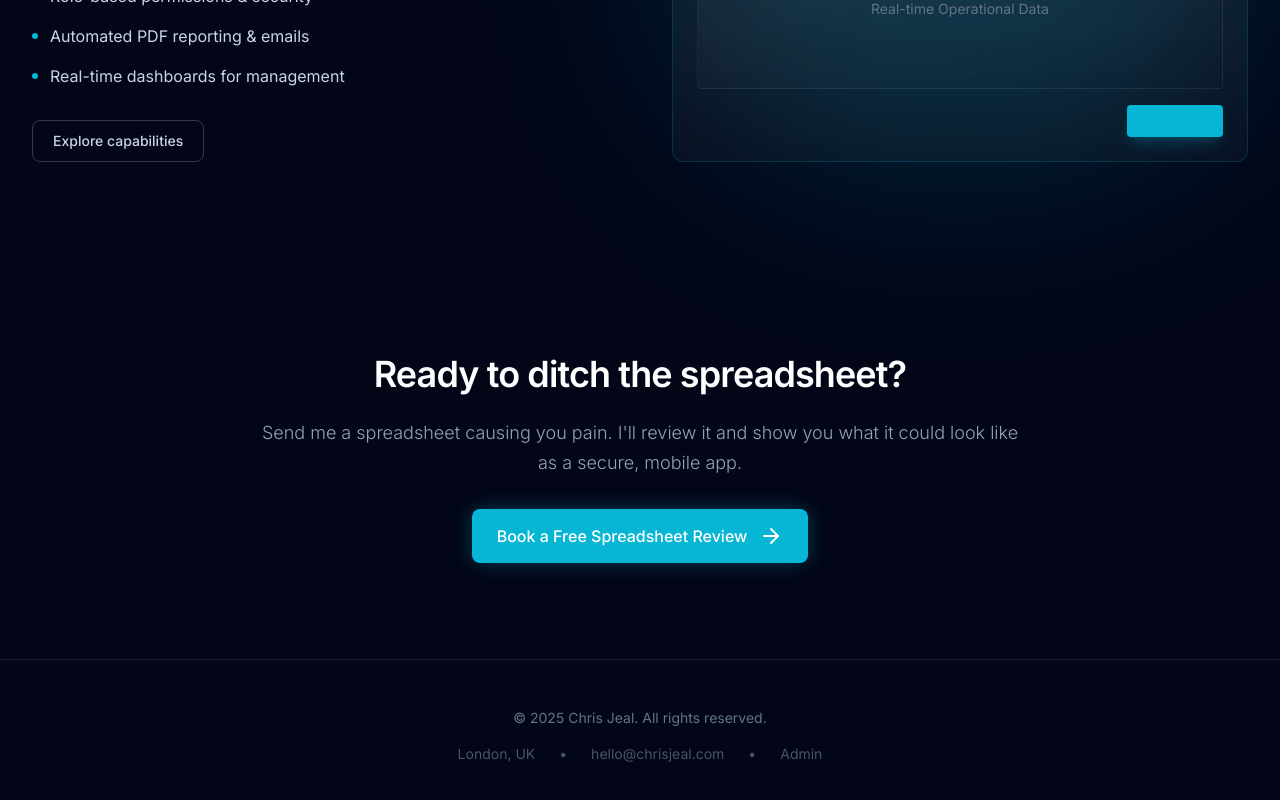
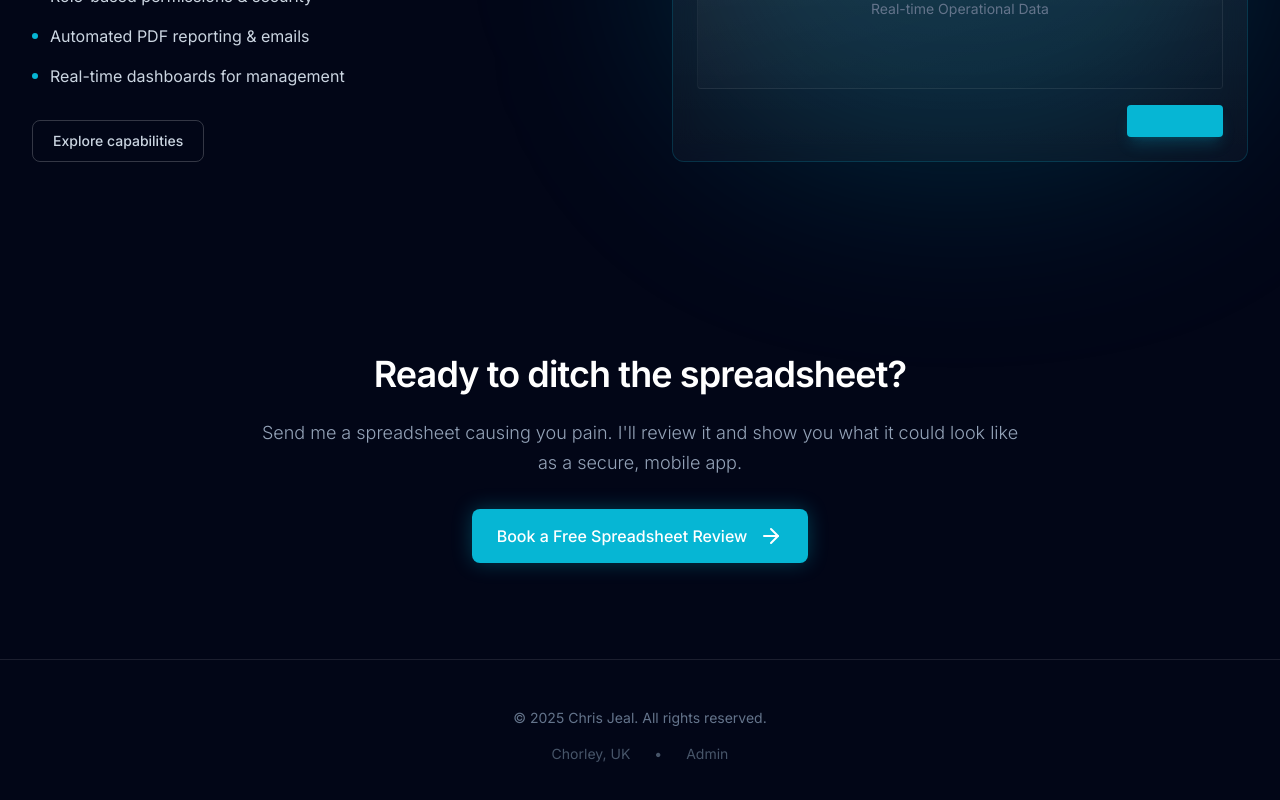
Before and after one commit to Chris085/Chris-Weeby, a React (Vite) app: page / in a window 1280 px wide. Shown: the part 1878-2678 px from the top of the page. Built offline with nearby package versions, Linux system fonts and the light colour scheme; no server answers.

Commit message:
Change location from London to Chorley, UK

```diff
--- a/App.tsx
+++ b/App.tsx
@@ -25,9 +25,7 @@ const Footer = () => (
         &copy; {new Date().getFullYear()} Chris Jeal. All rights reserved.
       </div>
       <div className="mt-4 flex justify-center gap-6 text-sm text-slate-600 items-center">
-        <span>London, UK</span>
-        <span>•</span>
-        <a href="mailto:hello@chrisjeal.com" className="hover:text-primary transition-colors">hello@chrisjeal.com</a>
+        <span>Chorley, UK</span>
         <span>•</span>
         <Link to="/admin" className="hover:text-slate-400 transition-colors">Admin</Link>
       </div>
```
